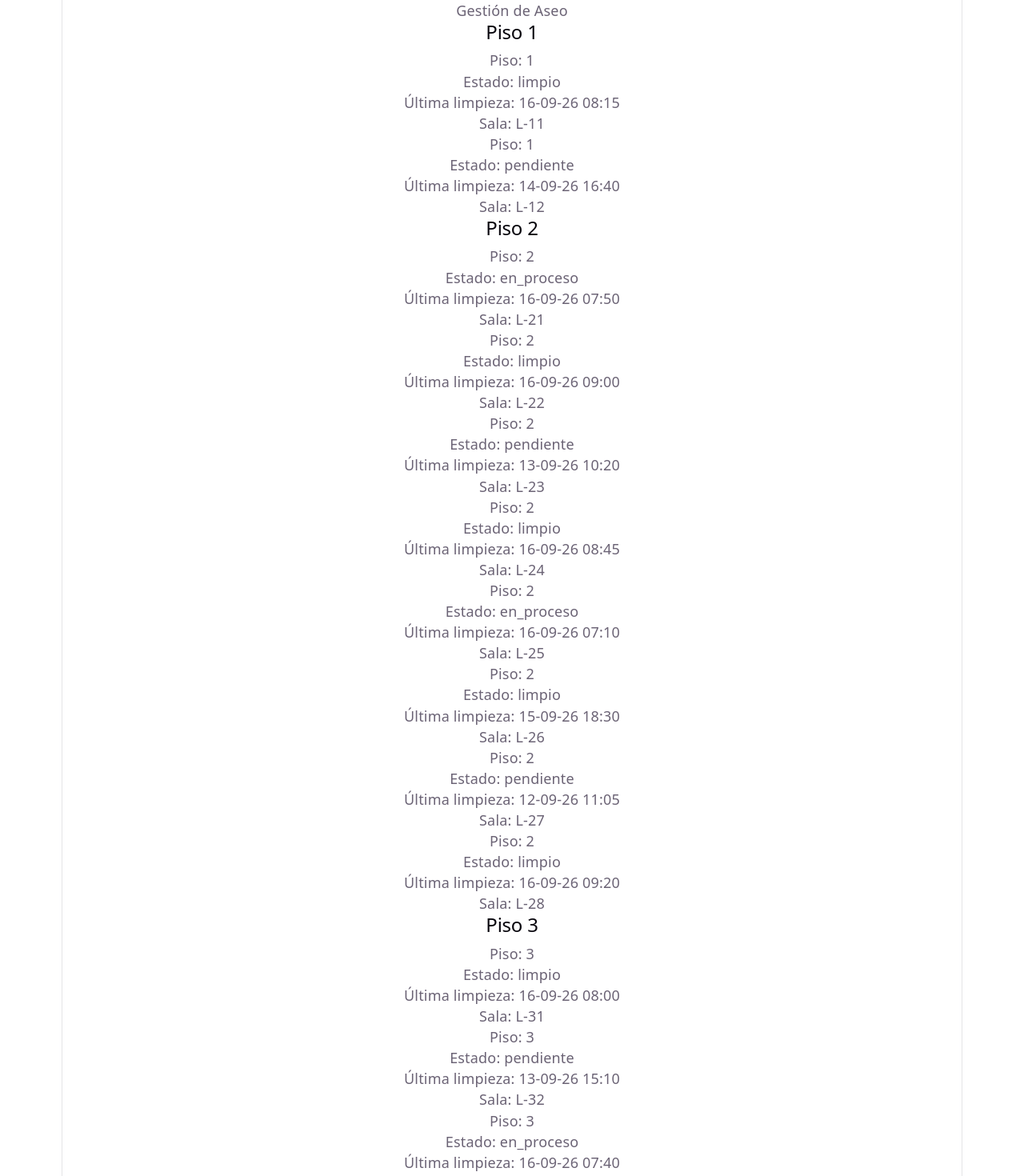
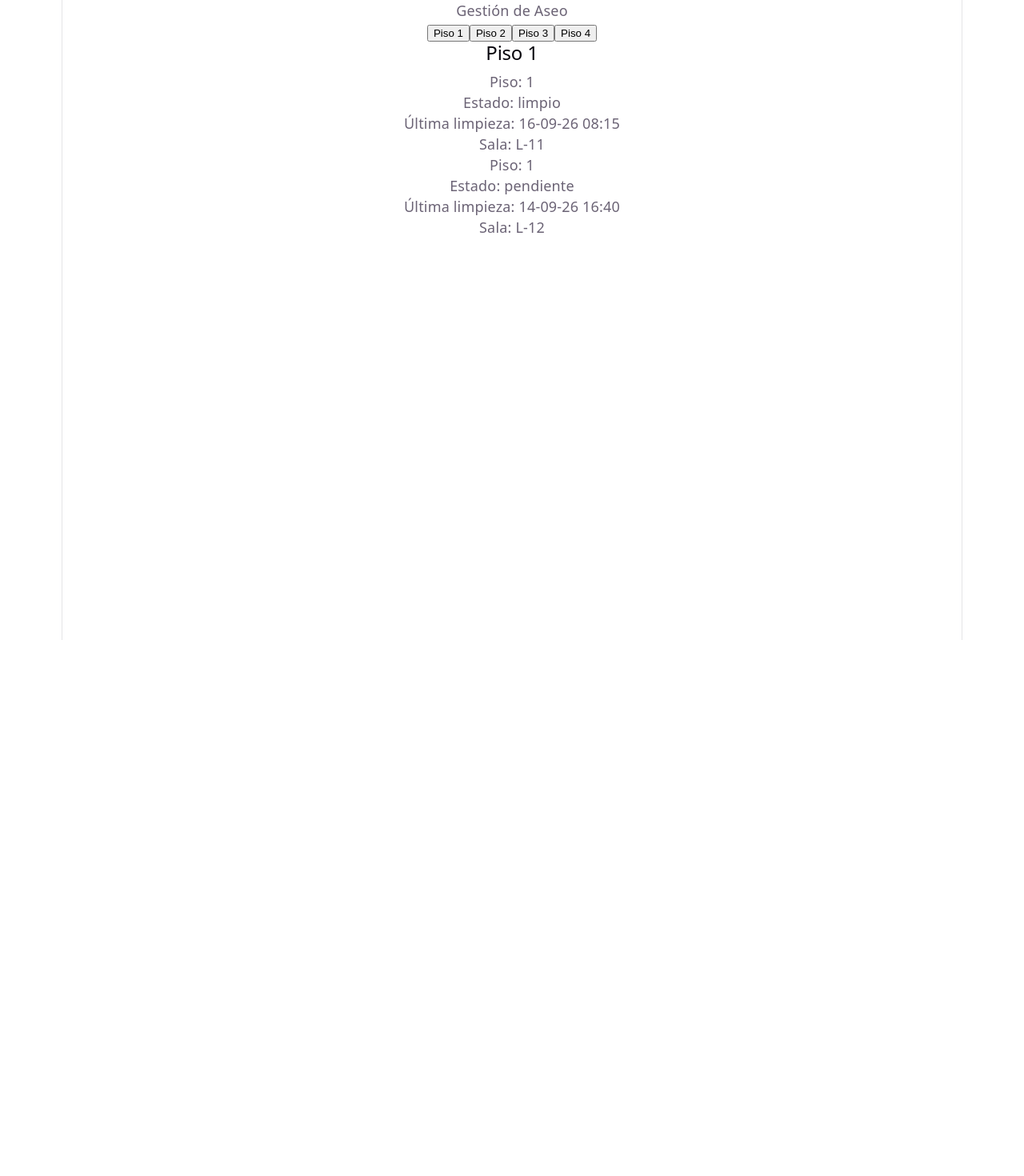
Before and after one commit to benjaminanv/Gestion_Aseo, a React (Vite) app: page / in a window 1280 px wide. Shown: the top 1470 px of the page at 80% size. After the commit the page ends 800 px from the top, so only its background shows below. Built offline with nearby package versions, Linux system fonts and the light colour scheme.

Commit message:
implemetacion de boton por piso

```diff
--- a/src/components/ListaSalas.jsx
+++ b/src/components/ListaSalas.jsx
@@ -1,40 +1,19 @@
+import { useState } from 'react'
 import { salas } from '../data/salas'
 
 function ListaSalas() {
+  const [pisoActivo, setPisoActivo] = useState(1)
+
   return (
     <div>
-      <h2>Piso 1</h2>
-      {salas.filter((sala) => sala.piso === 1).map((sala) => (
-        <div key={sala.idSala}>
-          <p>Piso: {sala.piso}</p>
-          <p>Estado: {sala.estado}</p>
-          <p>Última limpieza: {sala.horaUltimaLimpieza}</p>
-          <p>Sala: {sala.numero}</p>
-        </div>
-      ))}
+      <button onClick={() => setPisoActivo(1)}>Piso 1</button>
+      <button onClick={() => setPisoActivo(2)}>Piso 2</button>
+      <button onClick={() => setPisoActivo(3)}>Piso 3</button>
+      <button onClick={() => setPisoActivo(4)}>Piso 4</button>
 
-      <h2>Piso 2</h2>
-      {salas.filter((sala) => sala.piso === 2).map((sala) => (
-        <div key={sala.idSala}>
-          <p>Piso: {sala.piso}</p>
-          <p>Estado: {sala.estado}</p>
-          <p>Última limpieza: {sala.horaUltimaLimpieza}</p>
-          <p>Sala: {sala.numero}</p>
-        </div>
-      ))}
+      <h2>Piso {pisoActivo}</h2>
 
-      <h2>Piso 3</h2>
-      {salas.filter((sala) => sala.piso === 3).map((sala) => (
-        <div key={sala.idSala}>
-          <p>Piso: {sala.piso}</p>
-          <p>Estado: {sala.estado}</p>
-          <p>Última limpieza: {sala.horaUltimaLimpieza}</p>
-          <p>Sala: {sala.numero}</p>
-        </div>
-      ))}
-
-      <h2>Piso 4</h2>
-      {salas.filter((sala) => sala.piso === 4).map((sala) => (
+      {salas.filter((sala) => sala.piso === pisoActivo).map((sala) => (
         <div key={sala.idSala}>
           <p>Piso: {sala.piso}</p>
           <p>Estado: {sala.estado}</p>
```
